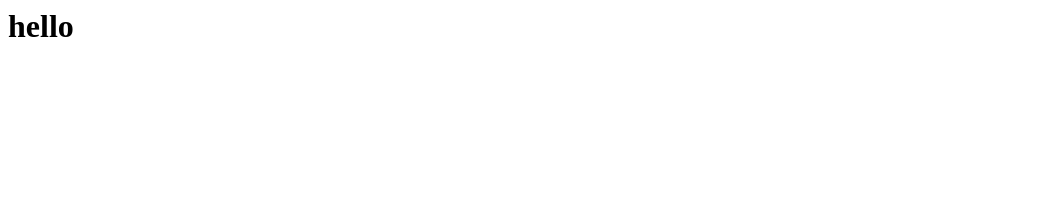
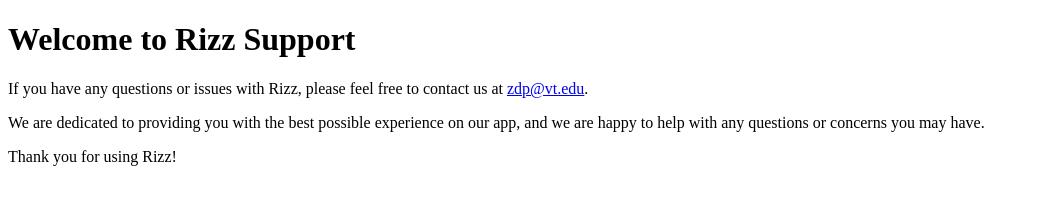
Before and after one commit to zdp12/rizz_support, a plain HTML site: page index.html in a window 1280 px wide. Shown: the whole page, without its empty margins (0-1039 px from the left). Drawn offline with Linux system fonts and the light colour scheme.

Commit message:
Update index.html

```diff
--- a/index.html
+++ b/index.html
@@ -1 +1,12 @@
-<h1>hello</h1>
+<!DOCTYPE html>
+<html>
+  <head>
+    <title>Rizz Support</title>
+  </head>
+  <body>
+    <h1>Welcome to Rizz Support</h1>
+    <p>If you have any questions or issues with Rizz, please feel free to contact us at <a href="mailto:zdp@vt.edu">zdp@vt.edu</a>.</p>
+    <p>We are dedicated to providing you with the best possible experience on our app, and we are happy to help with any questions or concerns you may have.</p>
+    <p>Thank you for using Rizz!</p>
+  </body>
+</html>
```
